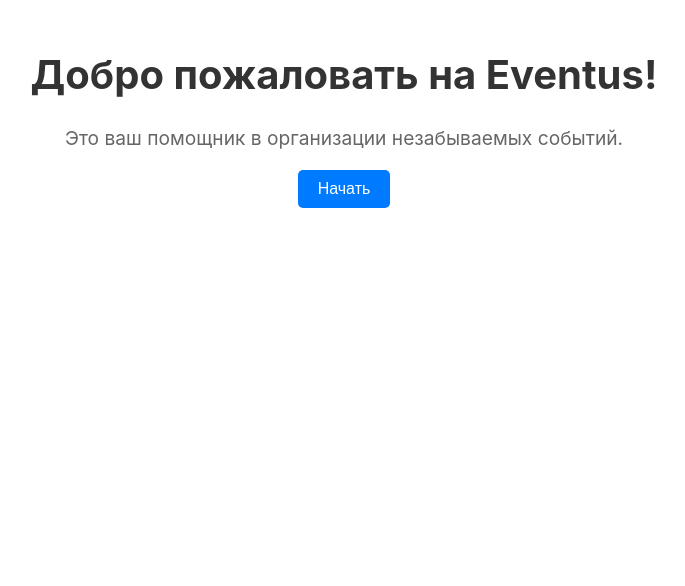
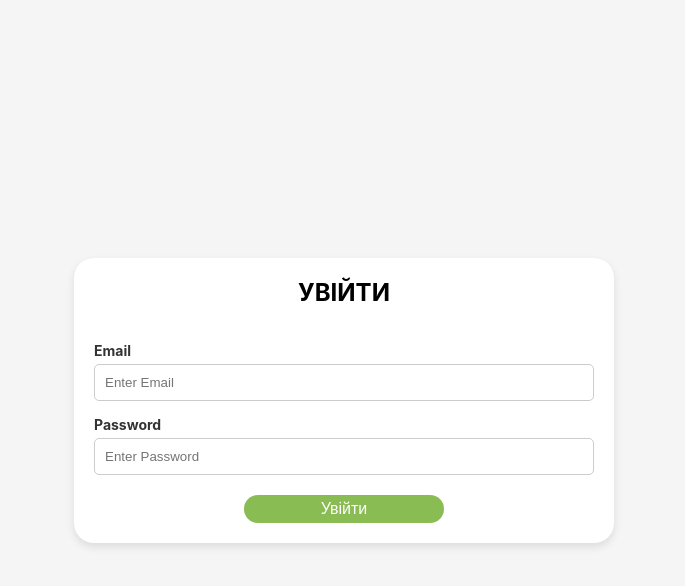
Before and after one commit to NureTolstikOleksii/Eventus, a React (Create React App) app in the folder web/: page / in a window 1280 px wide. Shown: the top 586 px of the page, without its empty margins (296-981 px from the left). Built offline with nearby package versions, Linux system fonts and the light colour scheme.

Commit message:
change login page

```diff
--- a/web/src/App.js
+++ b/web/src/App.js
@@ -1,10 +1,12 @@
 // Импортируем компонент `HomePage`
 import HomePage from './pages/HomePage';
-
+import Login from './pages/Login';
+//<HomePage />
 function App() {
   return (
     <div className="App">
-      <HomePage />
+
+      <Login />
     </div>
   );
 }
--- a/web/src/css/Login.css
+++ b/web/src/css/Login.css
@@ -0,0 +1,48 @@
+.login {
+  display: flex;
+  align-items: center;
+  justify-content: center;
+  min-height: 100vh;
+  background-color: #f5f5f5;
+}
+
+.main-text {
+  text-align: center;
+  margin: 0 0 20px 0;
+}
+
+form {
+  display: flex;
+  flex-direction: column;
+  width: 500px;
+  padding: 20px;
+  background-color: #ffffff;
+  border-radius: 20px;
+  box-shadow: 0 4px 8px rgba(0, 0, 0, 0.1);
+}
+
+form label {
+  margin-top: 15px;
+  font-size: 14px;
+  color: #333;
+}
+
+form input {
+  padding: 10px;
+  margin-top: 5px;
+  border: 1px solid #ccc;
+  border-radius: 5px;
+}
+
+.save-button {
+  padding: 5px;
+  background-color: #8abc54;
+  color: white;
+  border: none;
+  border-radius: 30px;
+  cursor: pointer;
+  font-size: 16px;
+  margin:0 auto;
+  margin-top: 20px;
+  width: 200px;
+}
--- a/web/src/pages/Login.js
+++ b/web/src/pages/Login.js
@@ -0,0 +1,36 @@
+import React from "react";
+import "../css/Login.css";
+
+function Login() {
+  return (
+    <div className="login">
+      <div className="main-text"></div>
+
+      <form action="#">
+        <h2 className="main-text">УВІЙТИ</h2>
+        <label htmlFor="email">
+          <b>Email</b>
+        </label>
+        <input type="text" placeholder="Enter Email" name="email" required />
+
+        <label htmlFor="psw">
+          <b>Password</b>
+        </label>
+        <input
+          type="password"
+          placeholder="Enter Password"
+          name="psw"
+          required
+        />
+
+        <button type="submit" className="save-button">
+          Увійти
+        </button>
+      </form>
+
+      <div className="login-google"></div>
+    </div>
+  );
+}
+
+export default Login;
```
